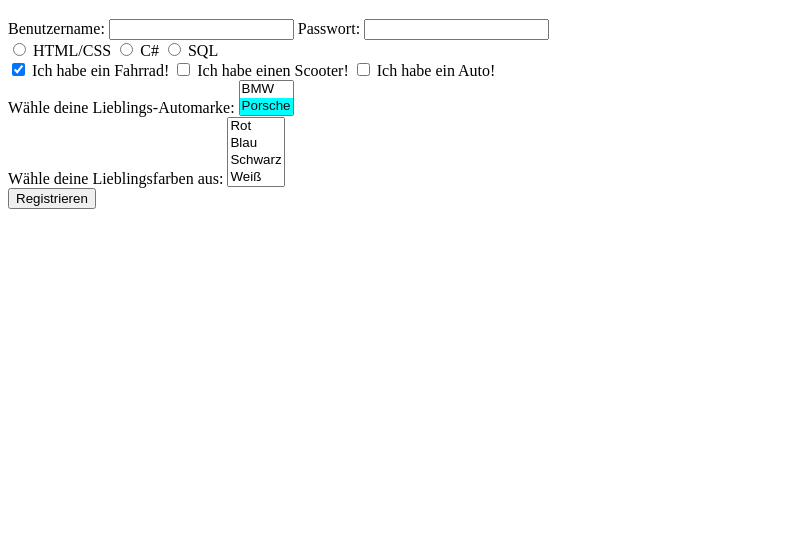
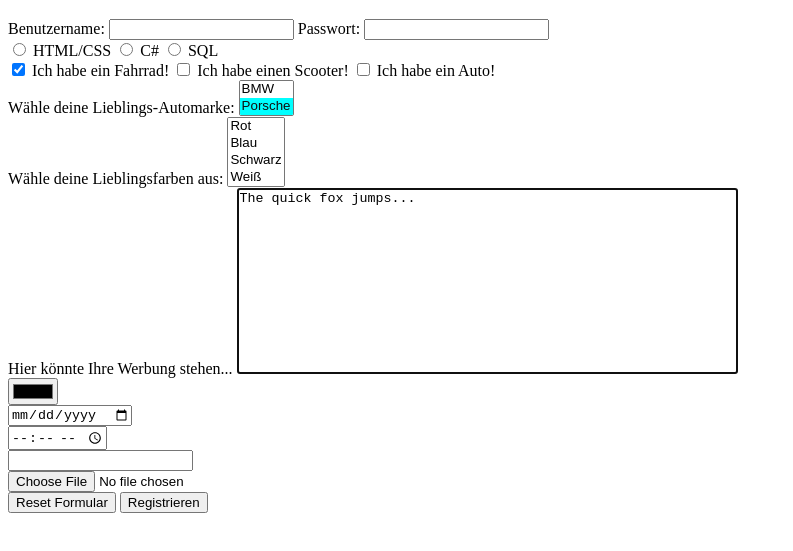
Before and after one commit to EvilWeasel/PersonalHomepage, a plain HTML site: page HTML/form.html in a window 1280 px wide. Shown: the part 61-612 px from the top of the page, without its empty margins (0-793 px from the left). Drawn offline with Linux system fonts and the light colour scheme.

Commit message:
Form Exercise start :D

```diff
--- a/HTML/form.html
+++ b/HTML/form.html
@@ -8,6 +8,10 @@
     <style>
         option:checked {
             background-color: aqua;
+        }
+
+        textarea {
+            resize: none;
         }
     </style>
 </head>
@@ -41,7 +45,11 @@
                 <!-- CheckBox => Benutzer kann Keine/Einen/Mehrere Werte aus einer Liste
                     von Werten wählen. Die Werte müssen dabei nicht zwangsläufig
                     miteinander zusammenhängen. -->
-                <input checked type="checkbox" id="vehicle1" name="vehicle1" value="Bike">
+                <input checked
+                type="checkbox"
+                id="vehicle1"
+                name="vehicle1"
+                value="Bike">
                 <label for="vehicle1">Ich habe ein Fahrrad!</label>
                 <input type="checkbox" id="vehicle2" name="vehicle2" value="Scooter">
                 <label for="vehicle2">Ich habe einen Scooter!</label>
@@ -60,6 +68,7 @@
                     <option selected value="porsche">Porsche</option>
                 </select>
             </div>
+
             <div>
                 <label for="color">Wähle deine Lieblingsfarben aus:</label>
                 <select name="color" id="color" multiple>
@@ -74,6 +83,33 @@
                 </select>
             </div>
 
+            <!-- Achtung: textarea interpretiert alle Whitespace-Character,
+                wie z.B. " ", Tab-Character, Line-Feed, Carriage-Return -->
+            <label for="message">Hier könnte Ihre Werbung stehen...</label>
+            <textarea name="message"
+            id="message"
+            autofocus
+            cols="60"
+            minlength="30"
+            maxlength="100"
+            spellcheck="false"
+            wrap="off"
+            rows="12">The quick fox jumps...</textarea>
+            <!-- autofocus: Selektiert dieses eine Element automatisch,
+                sobald die Seite geladen wurde. -->
+            <br>
+            <input type="color" id="colorInput" name="colorInput">
+            <br>
+            <input type="date" id="date" name="date">
+            <br>
+            <input type="time" id="time" name="time">
+            <br>
+            <input type="email" id="email" name="email">
+            <br>
+            <input type="file" id="file" name="file">
+            <br>
+
+            <input type="reset" value="Reset Formular">
 
             <input type="submit" value="Registrieren">
         </form>
```
Also changed, not shown: HTML/autowerkstatt-form.html (added, +24 -0 lines), HTML/result.html (+11 -1 lines).
